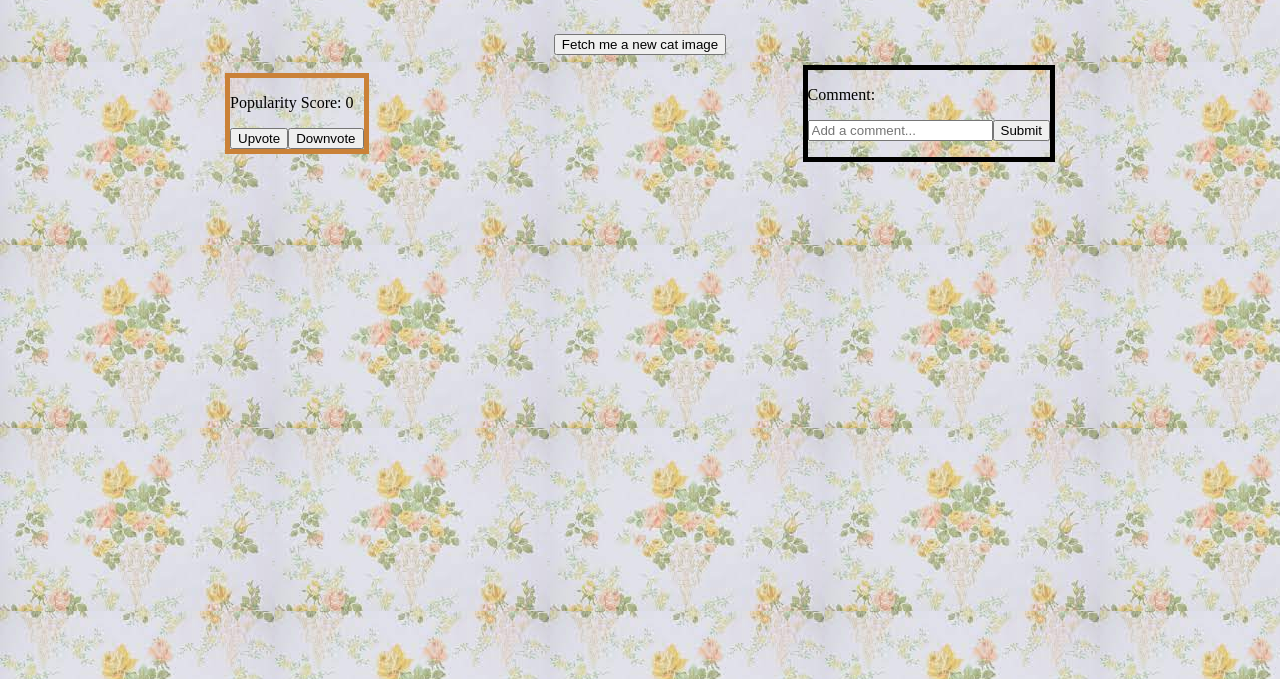
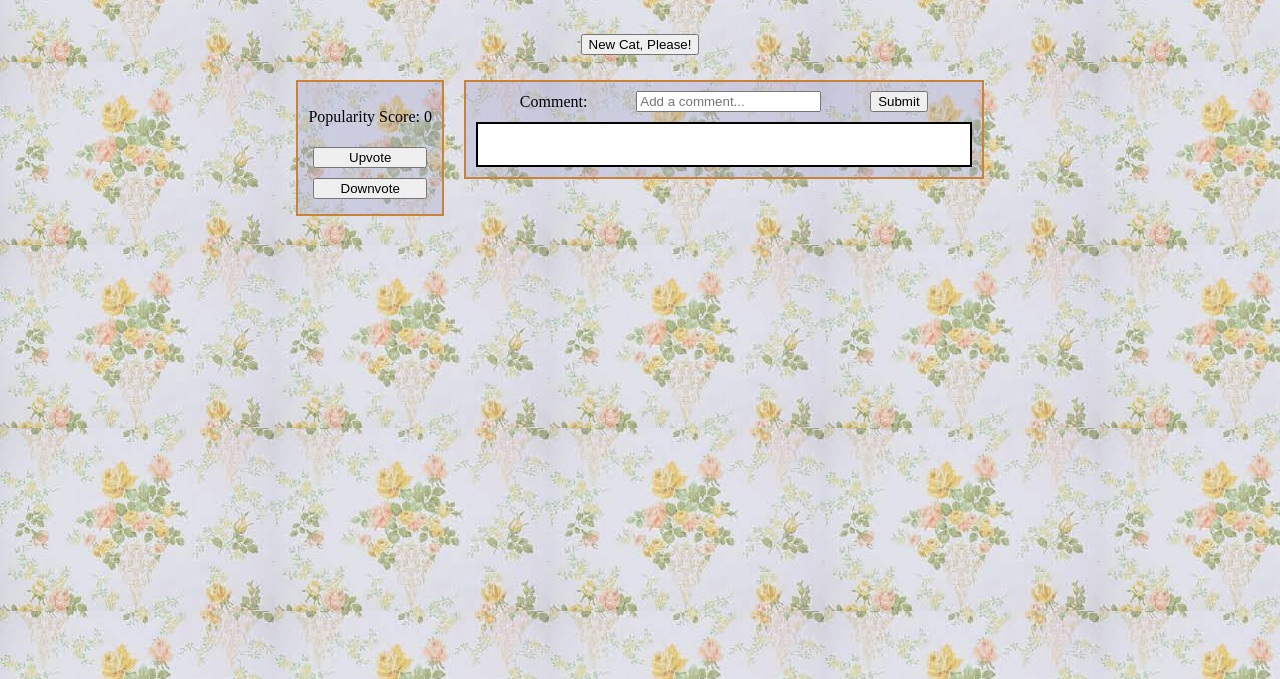
Before and after one commit to rileybona/catstagram, a plain HTML site: page public/index.html in a window 1280 px wide. Shown: the part 121-800 px from the top of the page. Drawn offline with Linux system fonts and the light colour scheme; no server answers.

Commit message:
upvote / downvote done

```diff
--- a/public/index.js
+++ b/public/index.js
@@ -1,3 +1,4 @@
+
 window.onload = async () => {
 // Header
   const h1Ele = document.createElement('h1')
@@ -33,23 +34,28 @@ window.onload = async () => {
   const newCatDiv = document.createElement('div')
   newCatDiv.setAttribute('class', 'cat-button-container')
 
-  newCatButton.innerText = 'Fetch me a new cat image'
+  newCatButton.innerText = 'New Cat, Please!'
   newCatButton.setAttribute('id', 'cat-button-itself')
   newCatDiv.appendChild(newCatButton)
   document.body.append(newCatDiv)
 
 // div with popularity score
-  let score = 0
+  let score = 0;
+
   const newScoreDiv = document.createElement('div')
   newScoreDiv.setAttribute('class', 'score-container')
 
   const scoreP = document.createElement('p')
+  scoreP.name = 'scoreP';
   scoreP.innerText = `Popularity Score: ${score}`
 
   const upVoteButton = document.createElement('button')
   upVoteButton.innerText = 'Upvote'
+  upVoteButton.setAttribute('id', 'upVoteButton')
+  upVoteButton.target = 'scoreP';
   const downVoteButton = document.createElement('button')
   downVoteButton.innerText = 'Downvote'
+  downVoteButton.setAttribute('id', 'downVoteButton')
 
   newScoreDiv.append(scoreP, upVoteButton, downVoteButton)
 
@@ -88,19 +94,56 @@ window.onload = async () => {
 
 //appending to page
 document.body.append(greatDivContainer)
+
+
+//  UP VOTE !
+const upVoteSelector = document.querySelector("#upVoteButton");
+console.log(upVoteSelector);
+
+upVoteSelector.addEventListener('click', (e) => {
+  // console.log("hello");
+  // console.log("score1: " + score)
+  score++;
+  // console.log("score2: " + score)
+  scoreP.innerText = `Popularity Score: ${score}`
+});
+
+// DOWN VOTE !
+const downVoteSelector = document.querySelector("#downVoteButton");
+downVoteSelector.addEventListener('click', (e) => {
+  score--;
+  scoreP.innerText = `Popularity Score: ${score}`;
+})
+
+
+
 }
 
 window.addEventListener('DOMContentLoaded', () => {
+  console.log("DOM cntent working")
+  // attempt at image regeneration
+  // const catButtonSelector = document.getElementById("cat-button-itself");
+  // const changeCatImg = async () => {
+  //   try {
+  //     const newRes = await fetch('https://api.thecatapi.com/v1/images/search?size=small');
+  //     const newData = await newRes.json();
 
+  //     console.log(newData)
+  //     console.log("testing new cat button");
+  //     const newLink = newData[0].url;
+  //     // console.log(link)
+  //     newImage.src = newLink;
 
+  //   } catch (e) {
+  //     window.alert("Couldn't fetch cat :(")
+  //   }
+  // }
 
+  // catButtonSelector.addEventListener('click', changeCatImg);
+  // we'll have to add a function to reset comments and votes as well
 
-
-
-
-
-
-
+  //  POPULARITY VOTE FUNCTIONALITY
+  // const upVoteSelector = document.getElementById('upVoteButton');
 
 
 
--- a/public/main.css
+++ b/public/main.css
@@ -15,6 +15,7 @@ h1 {
   display: flex;
   justify-content: center;
   align-items: center;
+  margin-bottom: 15px;
 }
 
 .image-itself {
@@ -26,19 +27,52 @@ h1 {
   justify-content: center;
   align-items: center;
   padding: 10px 0px;
+  margin-bottom: 15px;
 }
 
 .great-div-container {
   display: flex;
   flex-direction: row-reverse;
-  justify-content: space-around;
+  justify-content: center;
+  align-items: flex-start;
+  gap: 20px;
+}
+
+/* score section  */
+.score-container {
+  border: 2px solid #ca8138;
+  background-color: #9393c444;
+  padding: 10px;
+  display: flex;
+  flex-direction: column;
+}
+.score-container button {
+  margin: 5px;
+}
+
+/*  comment section */
+.big-comment-container {
+  width: 40%;
+  /* border: 5px solid black; */
+  display: flex;
+  flex-direction: column;
+  border: 2px solid #ca8138;
+  background-color: #9393c444;
+  padding: 5px;
+}
+
+.inner-comment-container {
+  display: flex;
+  flex-direction: row;
+  justify-content: space-evenly;
+  max-height: 30px;
   align-items: center;
 }
 
-.score-container {
-  border: 5px solid #ca8138;
+.comment-section-div {
+  border: 2px solid black;
+  margin: 5px;
+  background-color: white;
+  padding: 5px;
+  padding-bottom: 20px;
 }
-
-.big-comment-container {
-  border: 5px solid black
-}
```
